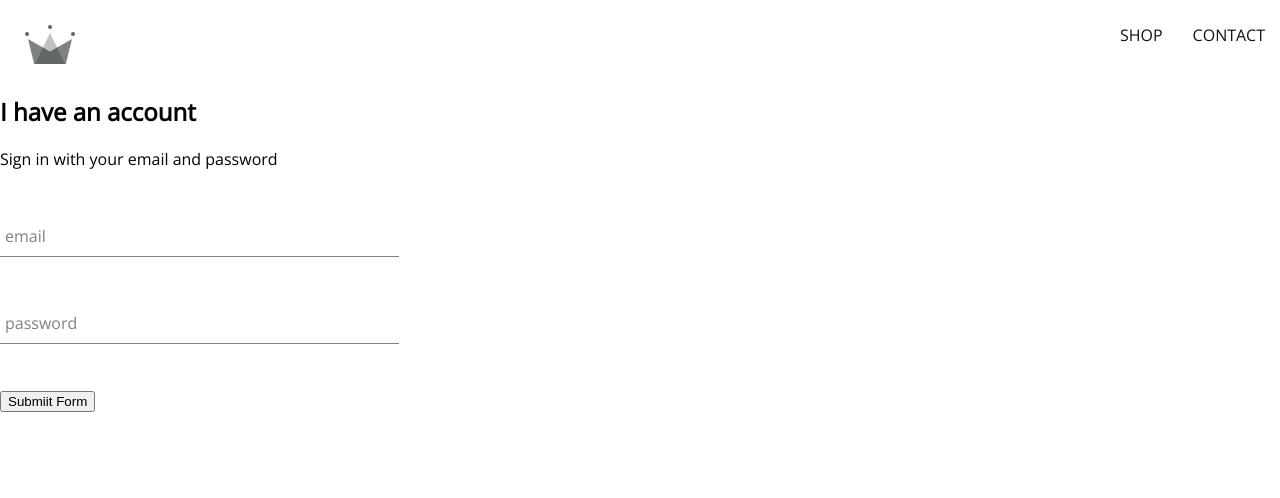
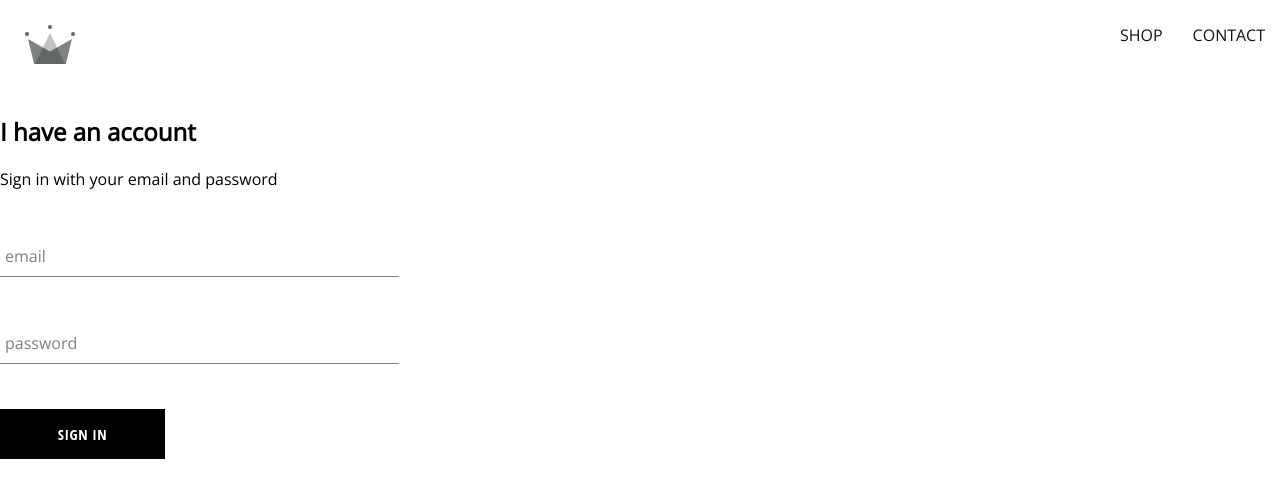
Before and after one commit to weo3dev/crwn-app, a React (Create React App) app: page /signin in a window 1280 px wide. Shown: the top 498 px of the page. Built offline with nearby package versions, Linux system fonts and the light colour scheme.

Commit message:
Add button to form.

```diff
--- a/src/components/sign-in/sign-in.component.jsx
+++ b/src/components/sign-in/sign-in.component.jsx
@@ -1,6 +1,7 @@
 import React from 'react';
 
 import FormInput from '../form-input/form-input.component';
+import CrownButton from '../crown-button/crown-button.component';
 
 import './sign-in.styles.scss';
 
@@ -35,7 +36,7 @@ class SignIn extends React.Component {
                 <form onSubmit={this.handleSubmit}>
                     <FormInput name="email" type="email" label="email" value={this.state.email} handleChange={this.handleChange} required />
                     <FormInput name="password" type="password" label="password" value={this.state.password} handleChange={this.handleChange} required />
-                    <input type="submit" value="Submiit Form" />
+                    <CrownButton type='submit'> Sign In </CrownButton>
                 </form>
             </div>
         )
--- a/src/components/sign-in/sign-in.styles.scss
+++ b/src/components/sign-in/sign-in.styles.scss
@@ -1,3 +1,6 @@
 .sign-in {
+    display: flex;
+    flex-direction: column;
     max-width: 30vw;
+
 }
```
